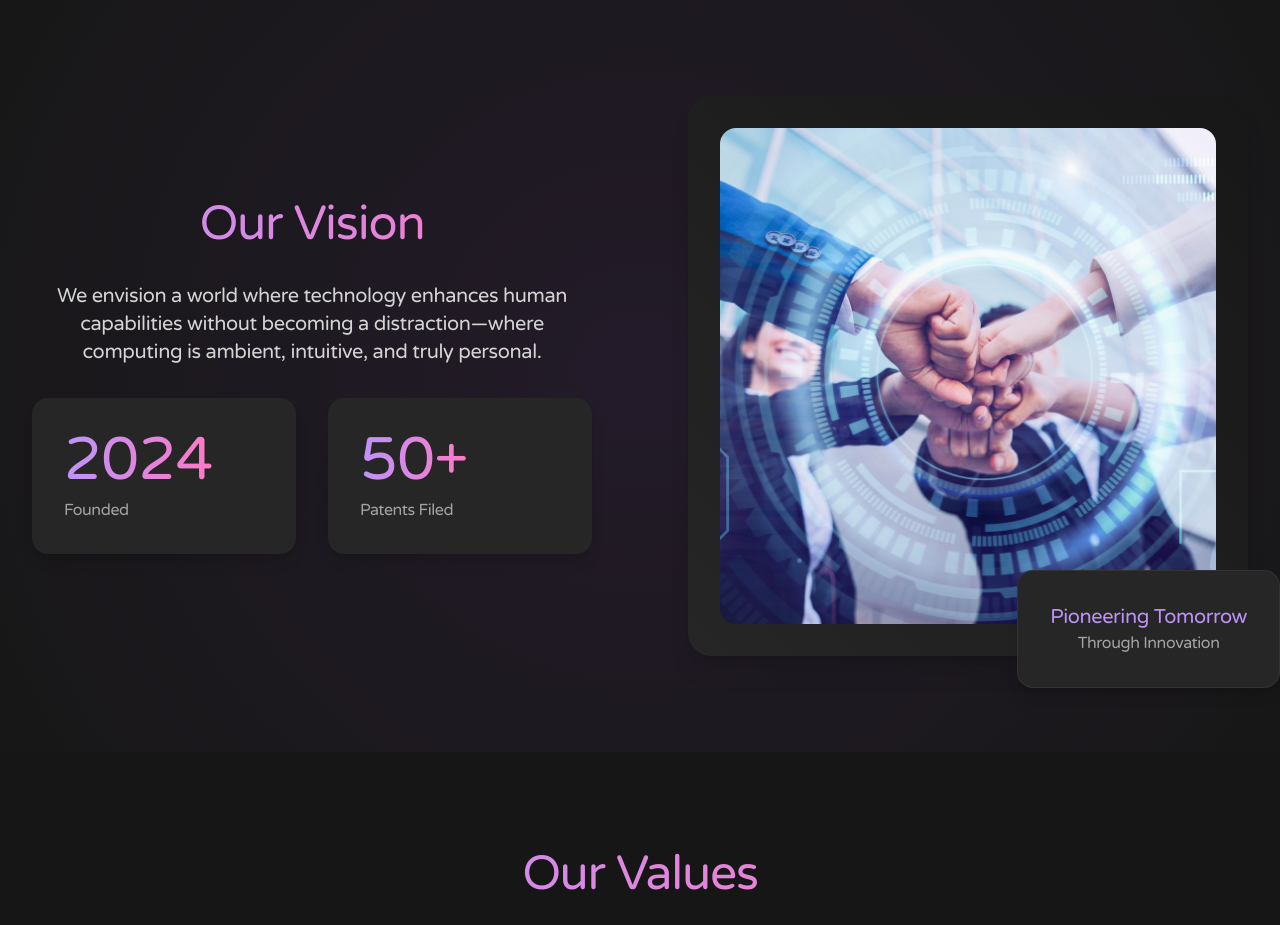
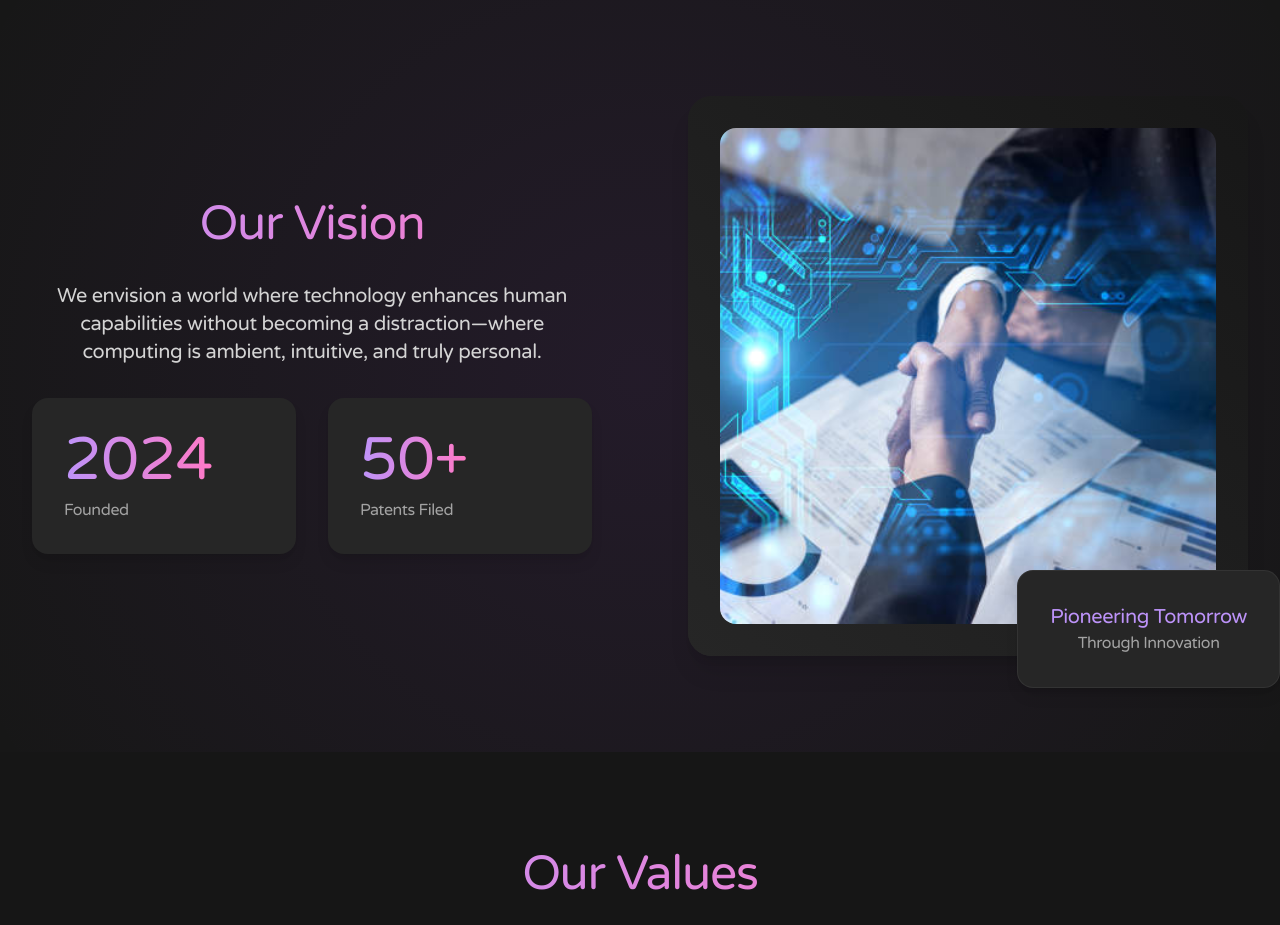
Before and after one commit to shangavemaharajah/Ravana-OS-Website, a React (Vite) app: page /about in a window 1280 px wide. Shown: the part 800-1725 px from the top of the page. Built offline with nearby package versions, Linux system fonts and the light colour scheme.

Commit message:
first commit

```diff
--- a/src/pages/About.jsx
+++ b/src/pages/About.jsx
@@ -49,7 +49,7 @@ const About = () => {
             <div className="aspect-square rounded-3xl overflow-hidden bg-gradient-to-tr from-neutral-800 to-neutral-900 shadow-xl">
               <div className="w-full h-full bg-gradient-to-tr from-neutral-800 to-neutral-900 p-8 flex items-center justify-center">
                 <img
-                  src="/src/img/image.jpg" // Update the path as needed
+                  src="/src/img/istockphoto-1322267018-612x612.jpg" // Update the path as needed
                   alt="Your Image"
                   className="w-full h-full object-cover rounded-2xl hover:scale-105 transition-transform duration-500"
                 />
```
Also changed, not shown: src/img/istockphoto-1322267018-612x612.jpg (added).
